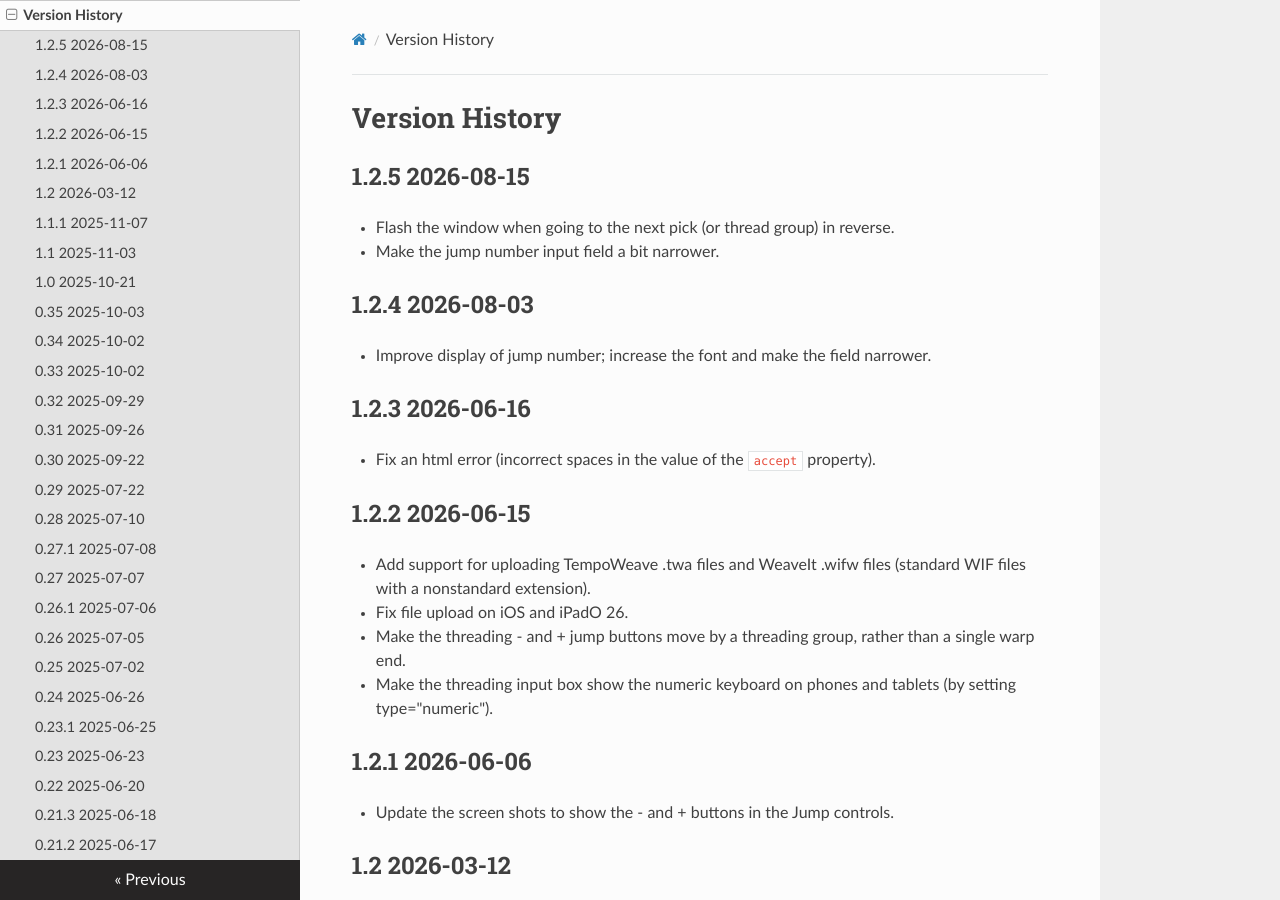
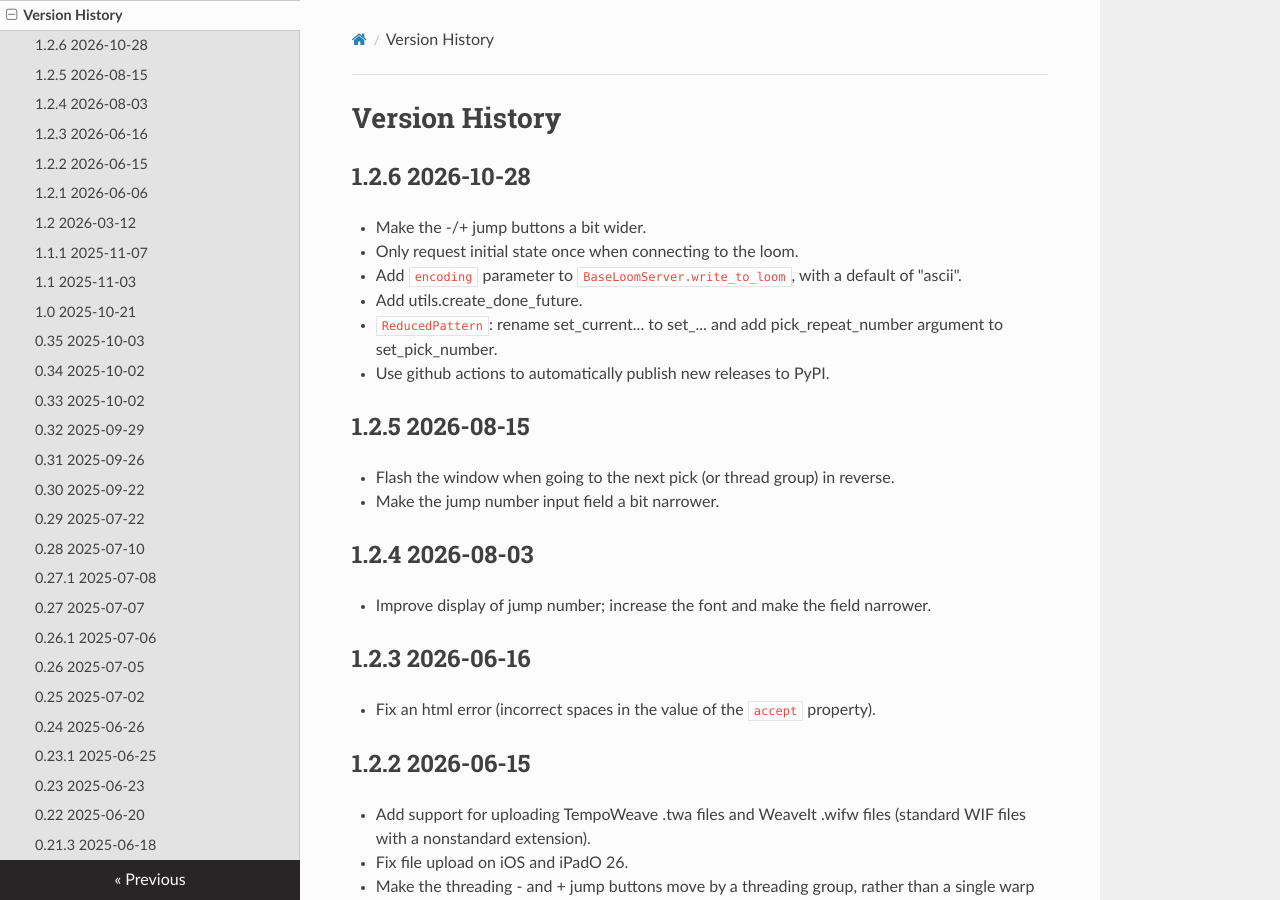
Before and after one commit to r-owen/base_loom_server, an MkDocs documentation site: the page built from docs/version_history.md, in a window 1280 px wide and 900 px high. Built offline with MkDocs 1.6.1, drawn with Linux system fonts in a browser that asks for light colours; nearby versions of some CDN libraries.

Commit message:
Update the version history

```diff
--- a/docs/version_history.md
+++ b/docs/version_history.md
@@ -1,4 +1,13 @@
 # Version History
+
+## 1.2.6 2026-10-28
+
+* Make the -/+ jump buttons a bit wider.
+* Only request initial state once when connecting to the loom.
+* Add `encoding` parameter to `BaseLoomServer.write_to_loom`, with a default of "ascii".
+* Add utils.create_done_future.
+* `ReducedPattern`: rename set_current... to set_... and add pick_repeat_number argument to set_pick_number.
+* Use github actions to automatically publish new releases to PyPI.
 
 ## 1.2.5 2026-08-15
 
```
